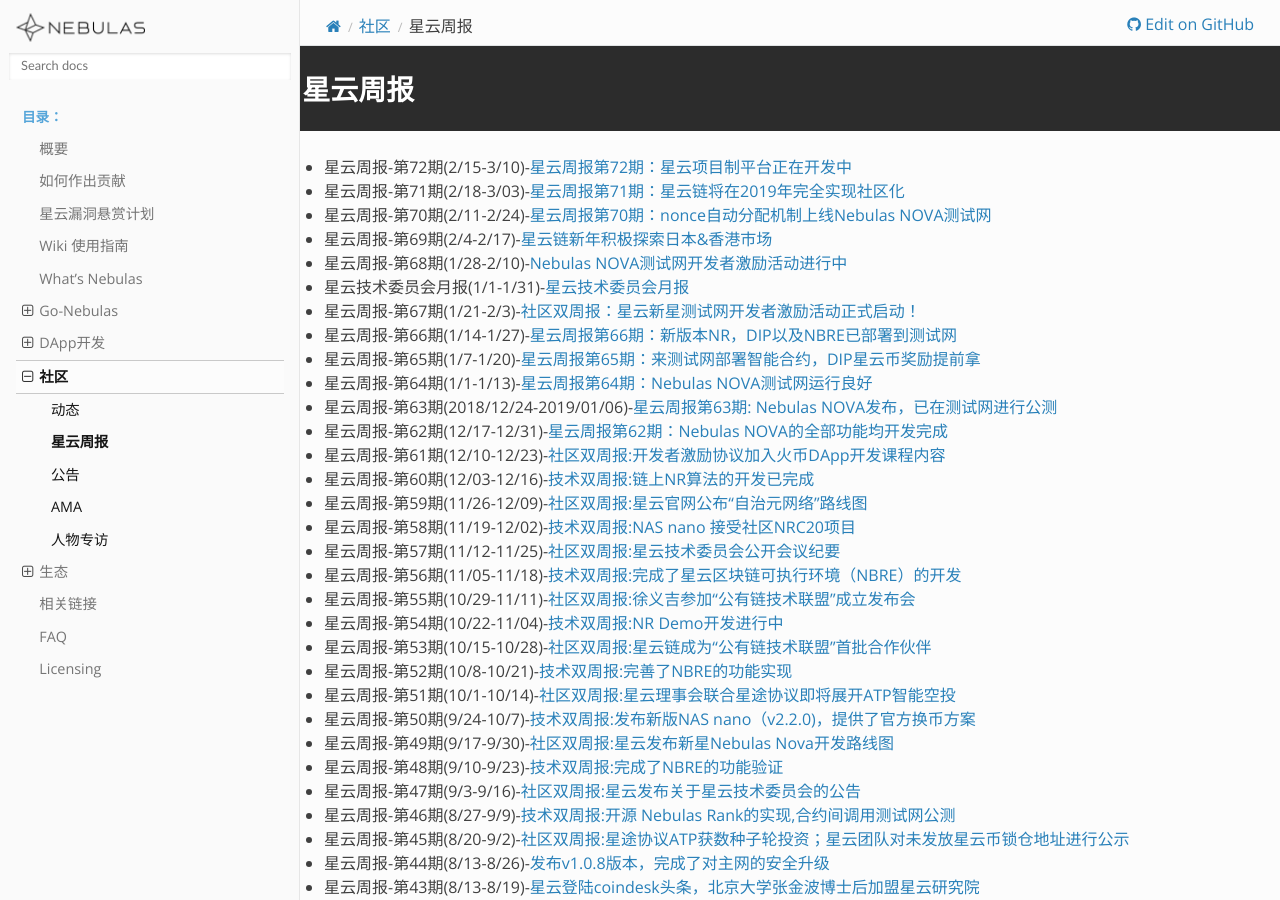
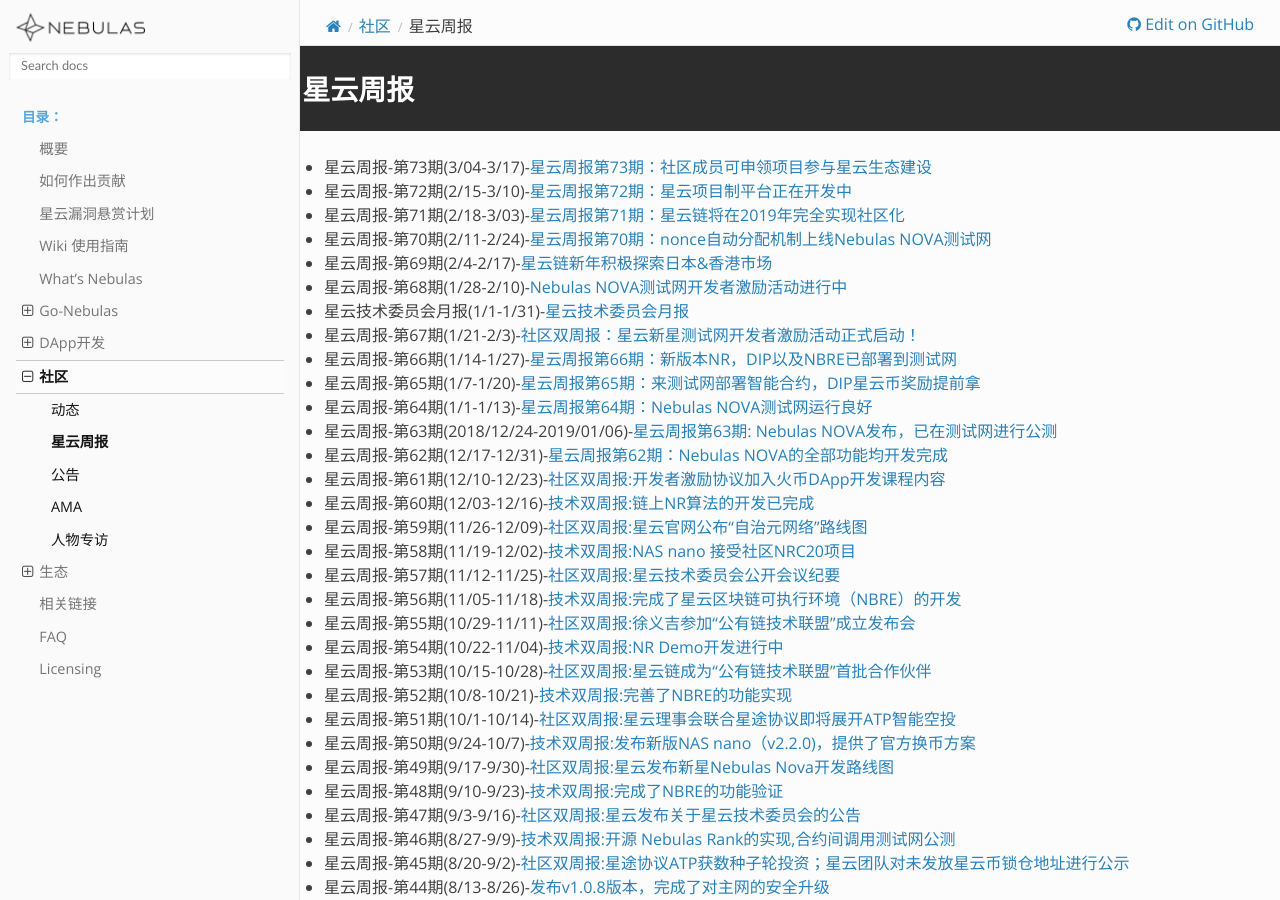
Before and after one commit to nebulasio/nebdocs, a Sphinx documentation site: the page built from docs/community/weekly-report.md, in a window 1280 px wide and 900 px high. Built offline with Sphinx 7.4.7 and the Read the Docs theme 2.0.0, drawn with Linux system fonts in a browser that asks for light colours; pages that are not in the unit, such as notebooks, are missing from menus.

Commit message:
Update weekly-report.md

```diff
--- a/docs/community/weekly-report.md
+++ b/docs/community/weekly-report.md
@@ -1,5 +1,6 @@
 # 星云周报
 
+- 星云周报-第73期(3/04-3/17)-[星云周报第73期：社区成员可申领项目参与星云生态建设](https://blog.nebulas.io/2019/03/18/nebulas-bi-weekly-community-dynamics-73/)
 - 星云周报-第72期(2/15-3/10)-[星云周报第72期：星云项目制平台正在开发中](https://blog.nebulas.io/2019/03/11/nebulas-bi-weekly-development-commits-72/)
 - 星云周报-第71期(2/18-3/03)-[星云周报第71期：星云链将在2019年完全实现社区化](https://blog.nebulas.io/2019/03/04/nebulas-bi-weekly-community-dynamics-71/)
 - 星云周报-第70期(2/11-2/24)-[星云周报第70期：nonce自动分配机制上线Nebulas NOVA测试网](https://blog.nebulas.io/2019/02/25/nebulas-bi-weekly-development-commits-70/)
```
